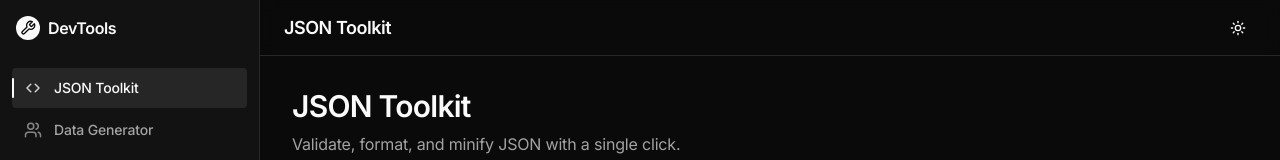
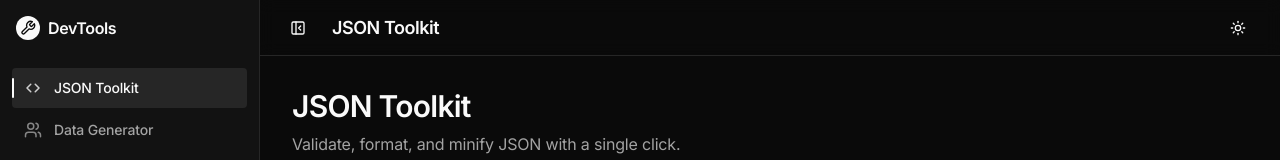
Before and after one commit to mariombn/devtools, a React (Vite) app: page /json in a window 1280 px wide. Shown: the top 160 px of the page. Built offline with nearby package versions, Linux system fonts and the light colour scheme.

Commit message:
Correção e menu

```diff
--- a/src/components/Layout/MainLayout.tsx
+++ b/src/components/Layout/MainLayout.tsx
@@ -1,4 +1,4 @@
-import { useState } from 'react'
+import { useState, useEffect } from 'react'
 import type { ReactNode } from 'react'
 import { TopBar } from './TopBar'
 import { Sidebar } from './Sidebar'
@@ -10,16 +10,33 @@ interface MainLayoutProps {
 
 export function MainLayout({ children, title }: MainLayoutProps) {
   const [mobileOpen, setMobileOpen] = useState(false)
+  const [sidebarCollapsed, setSidebarCollapsed] = useState(() => {
+    const stored = localStorage.getItem('sidebar-collapsed')
+    return stored === 'true'
+  })
+
+  useEffect(() => {
+    localStorage.setItem('sidebar-collapsed', String(sidebarCollapsed))
+  }, [sidebarCollapsed])
 
   const handleDrawerToggle = () => {
     setMobileOpen(!mobileOpen)
   }
 
+  const handleSidebarToggle = () => {
+    setSidebarCollapsed(!sidebarCollapsed)
+  }
+
   return (
     <div className="flex min-h-screen bg-background">
-      <Sidebar mobileOpen={mobileOpen} onClose={handleDrawerToggle} />
+      <Sidebar mobileOpen={mobileOpen} onClose={handleDrawerToggle} collapsed={sidebarCollapsed} />
       <div className="flex min-h-screen flex-1 flex-col">
-        <TopBar title={title} onMenuClick={handleDrawerToggle} />
+        <TopBar
+          title={title}
+          onMenuClick={handleDrawerToggle}
+          onSidebarToggle={handleSidebarToggle}
+          sidebarCollapsed={sidebarCollapsed}
+        />
         <main className="flex-1 px-4 py-8 sm:px-6 lg:px-8">
           <div className="mx-auto max-w-5xl">
             {children}
--- a/src/components/Layout/Sidebar.tsx
+++ b/src/components/Layout/Sidebar.tsx
@@ -2,6 +2,12 @@ import { useRef } from 'react'
 import { Wrench } from 'lucide-react'
 import { useNavigate, useLocation } from 'react-router-dom'
 import { cn } from '@/lib/utils'
+import {
+  Tooltip,
+  TooltipContent,
+  TooltipProvider,
+  TooltipTrigger,
+} from '@/components/ui/tooltip'
 import { ChevronsLeftRightIcon } from '@/components/icons/ChevronsLeftRightIcon'
 import type { ChevronsLeftRightIconHandle } from '@/components/icons/ChevronsLeftRightIcon'
 import { UsersIcon } from '@/components/icons/UsersIcon'
@@ -12,6 +18,7 @@ import { ShieldCheckIcon } from '@/components/icons/ShieldCheckIcon'
 import type { ShieldCheckIconHandle } from '@/components/icons/ShieldCheckIcon'
 
 const drawerWidth = 260
+const collapsedWidth = 64
 
 const menuItems = [
   { text: 'JSON Toolkit', path: '/json', animatedIcon: 'chevrons' as const },
@@ -23,9 +30,10 @@ const menuItems = [
 interface SidebarProps {
   mobileOpen: boolean
   onClose: () => void
+  collapsed?: boolean
 }
 
-export function Sidebar({ mobileOpen, onClose }: SidebarProps) {
+export function Sidebar({ mobileOpen, onClose, collapsed = false }: SidebarProps) {
   const navigate = useNavigate()
   const location = useLocation()
   const chevronsIconRef = useRef<ChevronsLeftRightIconHandle>(null)
@@ -48,13 +56,19 @@ export function Sidebar({ mobileOpen, onClose }: SidebarProps) {
 
   const drawerContent = (
     <div className="flex h-full flex-col">
-      <div className="flex h-14 shrink-0 items-center gap-2 border-b border-border px-4 md:border-0">
+      <div className={cn(
+        "flex h-14 shrink-0 items-center border-b border-border md:border-0",
+        collapsed ? "justify-center px-2" : "gap-2 px-4"
+      )}>
         <div className="flex size-6 items-center justify-center rounded-lg bg-foreground text-background">
           <Wrench className="size-4" />
         </div>
-        <span className="font-semibold tracking-tight text-foreground">DevTools</span>
+        {!collapsed && (
+          <span className="font-semibold tracking-tight text-foreground">DevTools</span>
+        )}
       </div>
-      <nav className="flex flex-1 flex-col gap-0.5 p-3" aria-label="Main">
+      <TooltipProvider delayDuration={0}>
+        <nav className="flex flex-1 flex-col gap-0.5 p-3" aria-label="Main">
         {menuItems.map((item) => {
           const isActive = location.pathname === item.path
           const animatedType = 'animatedIcon' in item ? item.animatedIcon : null
@@ -72,11 +86,14 @@ export function Sidebar({ mobileOpen, onClose }: SidebarProps) {
             if (animatedType === 'shieldCheck') shieldCheckIconRef.current?.stopAnimation()
           }
 
-          return (
+          const buttonContent = (
             <button
               key={item.text}
               type="button"
-              className={linkClass(item.path)}
+              className={cn(
+                linkClass(item.path),
+                collapsed && "justify-center px-2"
+              )}
               onClick={() => handleNavigation(item.path)}
               onMouseEnter={handleMouseEnter}
               onMouseLeave={handleMouseLeave}
@@ -112,11 +129,25 @@ export function Sidebar({ mobileOpen, onClose }: SidebarProps) {
                   className="shrink-0 opacity-80"
                 />
               ) : null}
-              {item.text}
+              {!collapsed && <span>{item.text}</span>}
             </button>
           )
+
+          return collapsed ? (
+            <Tooltip key={item.text}>
+              <TooltipTrigger asChild>
+                {buttonContent}
+              </TooltipTrigger>
+              <TooltipContent side="right">
+                {item.text}
+              </TooltipContent>
+            </Tooltip>
+          ) : (
+            buttonContent
+          )
         })}
-      </nav>
+        </nav>
+      </TooltipProvider>
     </div>
   )
 
@@ -143,8 +174,8 @@ export function Sidebar({ mobileOpen, onClose }: SidebarProps) {
       </aside>
 
       <aside
-        className="hidden w-[260px] shrink-0 flex-col border-r border-border bg-card/95 backdrop-blur md:flex"
-        style={{ width: drawerWidth }}
+        className="hidden shrink-0 flex-col border-r border-border bg-card/95 backdrop-blur transition-all duration-300 ease-in-out md:flex"
+        style={{ width: collapsed ? collapsedWidth : drawerWidth }}
       >
         {drawerContent}
       </aside>
--- a/src/components/Layout/TopBar.tsx
+++ b/src/components/Layout/TopBar.tsx
@@ -1,4 +1,4 @@
-import { Moon, Sun, Menu } from 'lucide-react'
+import { Moon, Sun, Menu, PanelLeftClose, PanelLeft } from 'lucide-react'
 import { useTheme } from '@/theme/ThemeProvider'
 import { Button } from '@/components/ui/button'
 import { cn } from '@/lib/utils'
@@ -6,9 +6,11 @@ import { cn } from '@/lib/utils'
 interface TopBarProps {
   title: string
   onMenuClick: () => void
+  onSidebarToggle?: () => void
+  sidebarCollapsed?: boolean
 }
 
-export function TopBar({ title, onMenuClick }: TopBarProps) {
+export function TopBar({ title, onMenuClick, onSidebarToggle, sidebarCollapsed = false }: TopBarProps) {
   const { mode, toggleTheme } = useTheme()
 
   return (
@@ -27,6 +29,22 @@ export function TopBar({ title, onMenuClick }: TopBarProps) {
       >
         <Menu className="size-5" />
       </Button>
+
+      {onSidebarToggle && (
+        <Button
+          variant="ghost"
+          size="icon"
+          className="hidden md:flex rounded-lg -ml-1"
+          aria-label={sidebarCollapsed ? 'Expandir menu lateral' : 'Recolher menu lateral'}
+          onClick={onSidebarToggle}
+        >
+          {sidebarCollapsed ? (
+            <PanelLeft className="size-5" />
+          ) : (
+            <PanelLeftClose className="size-5" />
+          )}
+        </Button>
+      )}
 
       <h1 className="flex-1 truncate text-base font-semibold tracking-tight text-foreground sm:text-lg">
         {title}
--- a/src/pages/DataGenerator/index.tsx
+++ b/src/pages/DataGenerator/index.tsx
@@ -15,7 +15,6 @@ import { Button } from '@/components/ui/button'
 import { Input } from '@/components/ui/input'
 import { Checkbox } from '@/components/ui/checkbox'
 import { Label } from '@/components/ui/label'
-import { Textarea } from '@/components/ui/textarea'
 import { generateCPF } from '@/utils/generators/cpfGenerator'
 import { generateCNPJ } from '@/utils/generators/cnpjGenerator'
 import { generatePhone } from '@/utils/generators/phoneGenerator'
```
